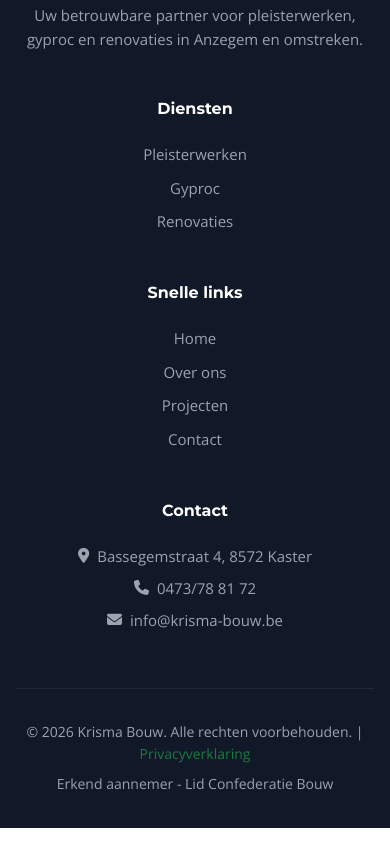
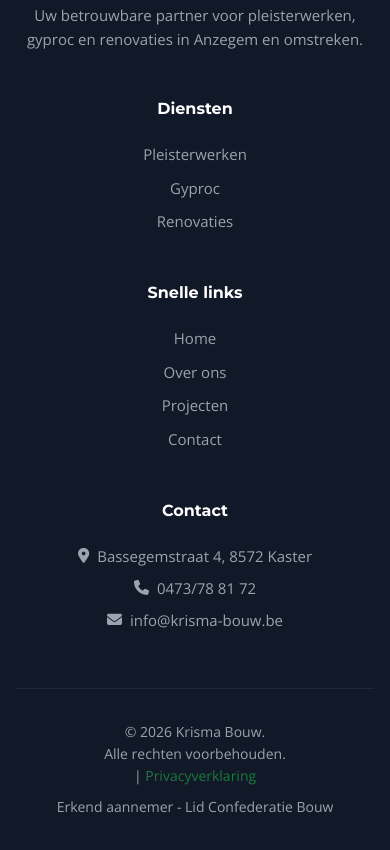
Before and after one commit to sdksolutionsbe/website-krisma, a website built with Vite: page index.html in a window 390 px wide. Shown: the part 7412-8262 px from the top of the page. Before the commit the page ends 8240 px from the top, so only its background shows below. Built offline with nearby package versions, Linux system fonts and the light colour scheme; files whose address does not match are found by name.

Commit message:
Footer: Alle rechten voorbehouden op nieuwe lijn mobiel

```diff
--- a/css/style.css
+++ b/css/style.css
@@ -1596,6 +1596,10 @@
         flex-direction: column;
         gap: var(--space-sm);
         text-align: center;
+    }
+
+    .footer-rights {
+        display: block;
     }
 }
 
--- a/index.html
+++ b/index.html
@@ -511,7 +511,7 @@
                 </div>
             </div>
             <div class="footer-bottom">
-                <p>&copy; 2026 Krisma Bouw. Alle rechten voorbehouden. | <a href="/privacyverklaring.html">Privacyverklaring</a></p>
+                <p>&copy; 2026 Krisma Bouw. <span class="footer-rights">Alle rechten voorbehouden.</span> | <a href="/privacyverklaring.html">Privacyverklaring</a></p>
                 <p>Erkend aannemer - Lid Confederatie Bouw</p>
             </div>
         </div>
```
